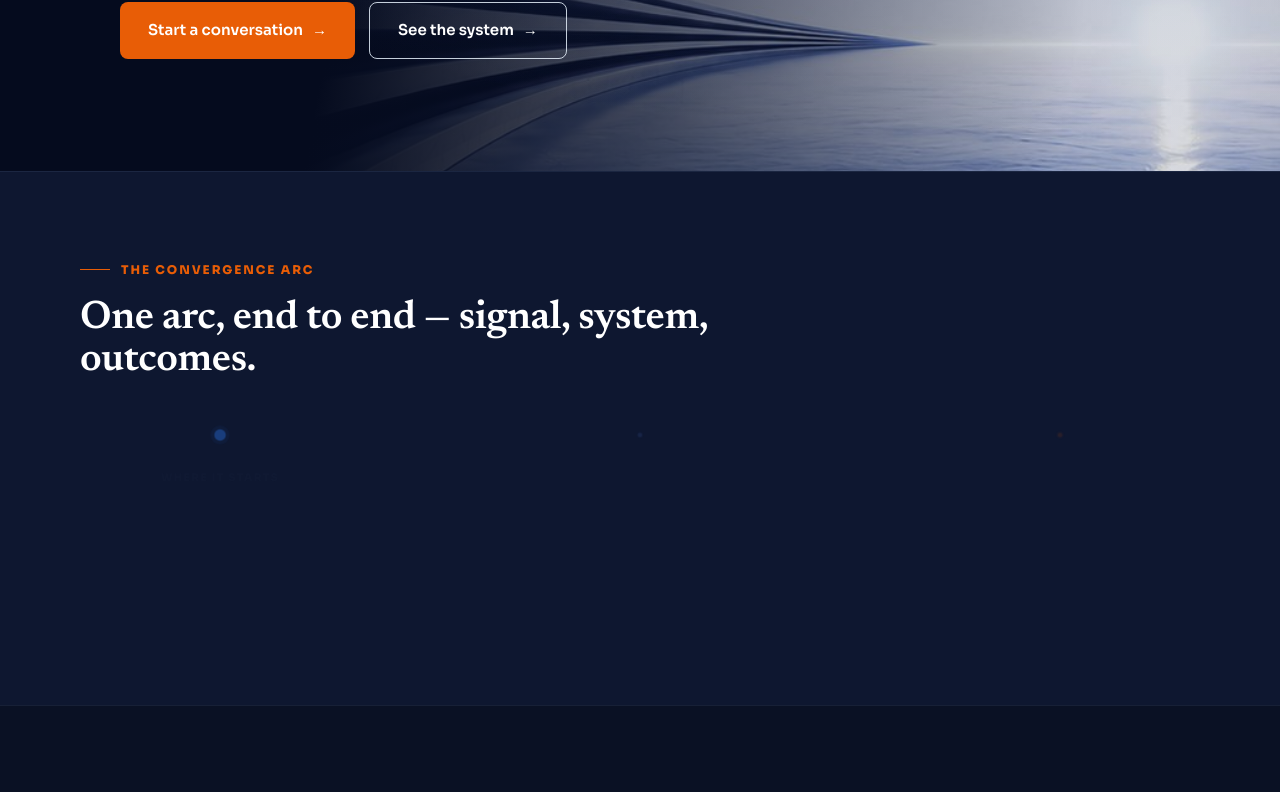
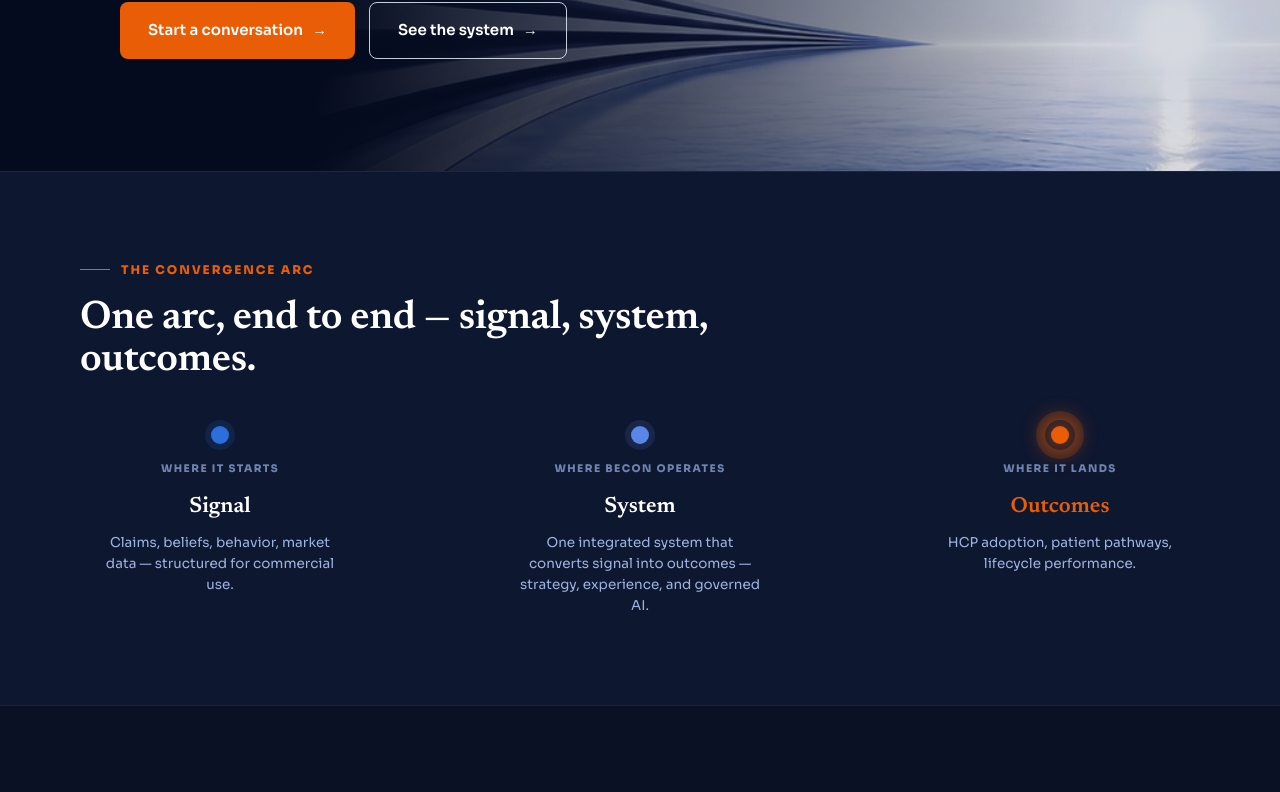
Before and after one commit to SashaBeCon/becongroup-website, a Next.js app: page / in a window 1280 px wide. Shown: the part 536-1328 px from the top of the page. Built offline with nearby package versions, Linux system fonts and the light colour scheme.

Commit message:
Animate convergence rail: scroll-in sweep, endpoint breathe, 6s idle re-sweep

```diff
--- a/app/globals.css
+++ b/app/globals.css
@@ -378,29 +378,29 @@ html {
     50% { box-shadow: 0 0 20px 4px rgba(232, 93, 6, 0.48), 0 0 0 9px rgba(232, 93, 6, 0.18); }
   }
 
-  .rail-track.play .node .dot { animation: rail-dot 0.55s cubic-bezier(0.4, 0, 0.2, 1) both; }
+  .rail-track.play .node .dot { animation: rail-dot 0.8s cubic-bezier(0.4, 0, 0.2, 1) both; }
   .rail-track.play .node.a .dot { animation-delay: 0s; }
-  .rail-track.play .node.b .dot { animation-delay: 0.85s; }
-  .rail-track.play .node.c .dot { animation-delay: 1.6s; }
+  .rail-track.play .node.b .dot { animation-delay: 1.5s; }
+  .rail-track.play .node.c .dot { animation-delay: 3s; }
   .rail-track.play .node .l,
   .rail-track.play .node .t,
-  .rail-track.play .node p { animation: rail-rise 0.5s cubic-bezier(0.4, 0, 0.2, 1) both; }
-  .rail-track.play .node.a .l { animation-delay: 0.05s; }
-  .rail-track.play .node.a .t { animation-delay: 0.12s; }
-  .rail-track.play .node.a p { animation-delay: 0.2s; }
-  .rail-track.play .node.b .l { animation-delay: 0.9s; }
-  .rail-track.play .node.b .t { animation-delay: 0.97s; }
-  .rail-track.play .node.b p { animation-delay: 1.05s; }
-  .rail-track.play .node.c .l { animation-delay: 1.65s; }
-  .rail-track.play .node.c .t { animation-delay: 1.72s; }
-  .rail-track.play .node.c p { animation-delay: 1.8s; }
-  .rail-track.play .beam { animation: rail-beam 0.6s cubic-bezier(0.4, 0, 0.2, 1) both; }
-  .rail-track.play .beam::after { animation: rail-head 0.62s linear both; }
+  .rail-track.play .node p { animation: rail-rise 0.9s cubic-bezier(0.4, 0, 0.2, 1) both; }
+  .rail-track.play .node.a .l { animation-delay: 0.1s; }
+  .rail-track.play .node.a .t { animation-delay: 0.25s; }
+  .rail-track.play .node.a p { animation-delay: 0.4s; }
+  .rail-track.play .node.b .l { animation-delay: 1.6s; }
+  .rail-track.play .node.b .t { animation-delay: 1.75s; }
+  .rail-track.play .node.b p { animation-delay: 1.9s; }
+  .rail-track.play .node.c .l { animation-delay: 3.1s; }
+  .rail-track.play .node.c .t { animation-delay: 3.25s; }
+  .rail-track.play .node.c p { animation-delay: 3.4s; }
+  .rail-track.play .beam { animation: rail-beam 1s cubic-bezier(0.4, 0, 0.2, 1) both; }
+  .rail-track.play .beam::after { animation: rail-head 1s linear both; }
   .rail-track.play .beam.ab,
-  .rail-track.play .beam.ab::after { animation-delay: 0.3s; }
+  .rail-track.play .beam.ab::after { animation-delay: 0.55s; }
   .rail-track.play .beam.bc,
-  .rail-track.play .beam.bc::after { animation-delay: 1.05s; }
-  .rail-track.play .node.c .dot::after { animation: rail-breathe 3.8s ease-in-out 1.9s infinite; }
+  .rail-track.play .beam.bc::after { animation-delay: 2.05s; }
+  .rail-track.play .node.c .dot::after { animation: rail-breathe 3.8s ease-in-out 4.3s infinite; }
 
   /* ─── Grid + generic cards ─── */
   .grid-2 { display: grid; grid-template-columns: 1fr 1fr; gap: 56px; align-items: start; }
--- a/components/site/signal-strip.tsx
+++ b/components/site/signal-strip.tsx
@@ -15,7 +15,7 @@ interface SignalStripProps {
 
 /** Idle re-sweep cadence (ms) while the rail stays in view. Set to 0 to
  *  disable the idle loop and rely solely on replay-on-re-entry. */
-const IDLE_RESWEEP_MS = 6000;
+const IDLE_RESWEEP_MS = 10000;
 
 /**
  * Pipeline rail — the convergence spine. Three node dots joined by gradient
```
